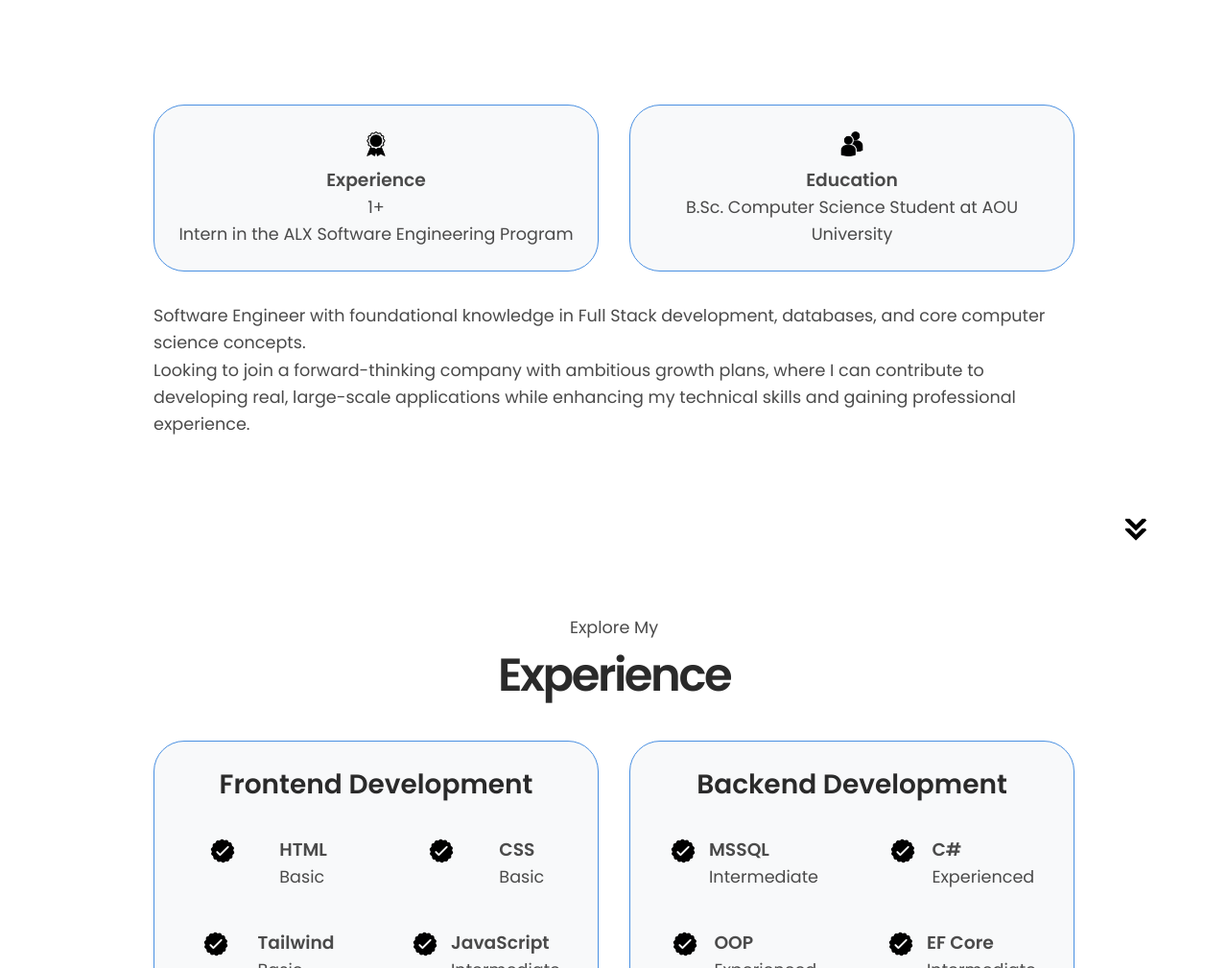
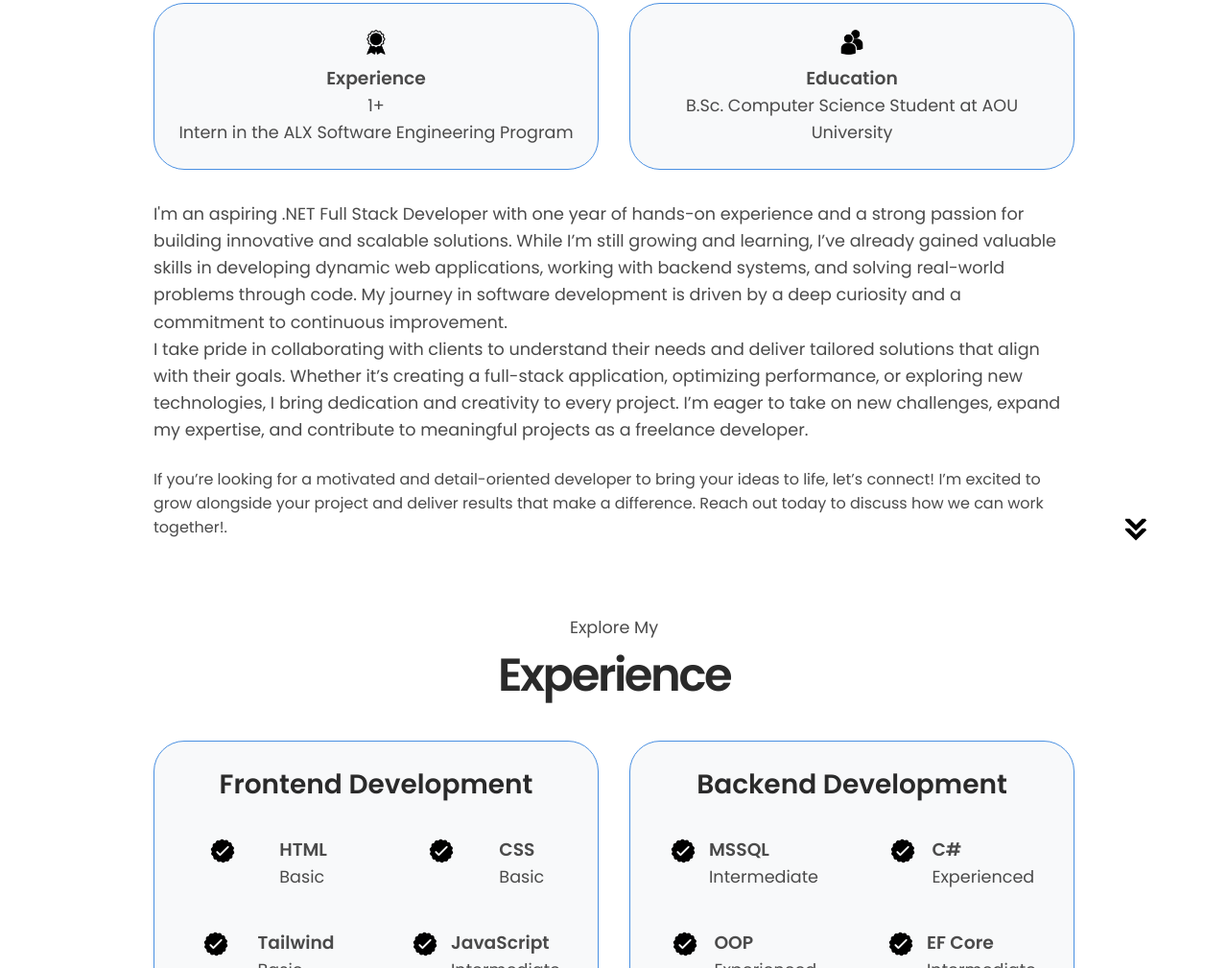
Before and after one commit to RamzyAR7/Ramzy-Portfolio, a plain HTML site: page index.html in a window 1280 px wide. Shown: the part 1056-2065 px from the top of the page at 96% size. Drawn offline with Linux system fonts and the light colour scheme.

Commit message:
Updates personal bio and adds freelance developer information
Refines personal bio to highlight .NET Full Stack Developer experience and passion for building innovative solutions. Adds information about collaborating with clients, eagerness to take on new challenges, and motivation to deliver results as a freelance developer. Enhances personal bio to showcase dedication, creativity, and commitment to meaningful projects.

Relates to #123

```diff
--- a/index.html
+++ b/index.html
@@ -94,12 +94,11 @@
           </div>
           <div class="text-container">
             <p>
-              Software Engineer with foundational knowledge in Full Stack development, databases, and core computer science
-              concepts.
+              I'm an aspiring .NET Full Stack Developer with one year of hands-on experience and a strong passion for building innovative and scalable solutions. While I’m still growing and learning, I’ve already gained valuable skills in developing dynamic web applications, working with backend systems, and solving real-world problems through code. My journey in software development is driven by a deep curiosity and a commitment to continuous improvement.
               <br />
-              Looking to join a forward-thinking company with ambitious growth plans, where I can contribute to developing
-              real, large-scale applications while enhancing my technical skills and gaining professional experience.
-            </p>
+              I take pride in collaborating with clients to understand their needs and deliver tailored solutions that align with their goals. Whether it’s creating a full-stack application, optimizing performance, or exploring new technologies, I bring dedication and creativity to every project. I’m eager to take on new challenges, expand my expertise, and contribute to meaningful projects as a freelance developer.            </p>
+              <br />
+              If you’re looking for a motivated and detail-oriented developer to bring your ideas to life, let’s connect! I’m excited to grow alongside your project and deliver results that make a difference. Reach out today to discuss how we can work together!.
           </div>
         </div>
       </div>
```
